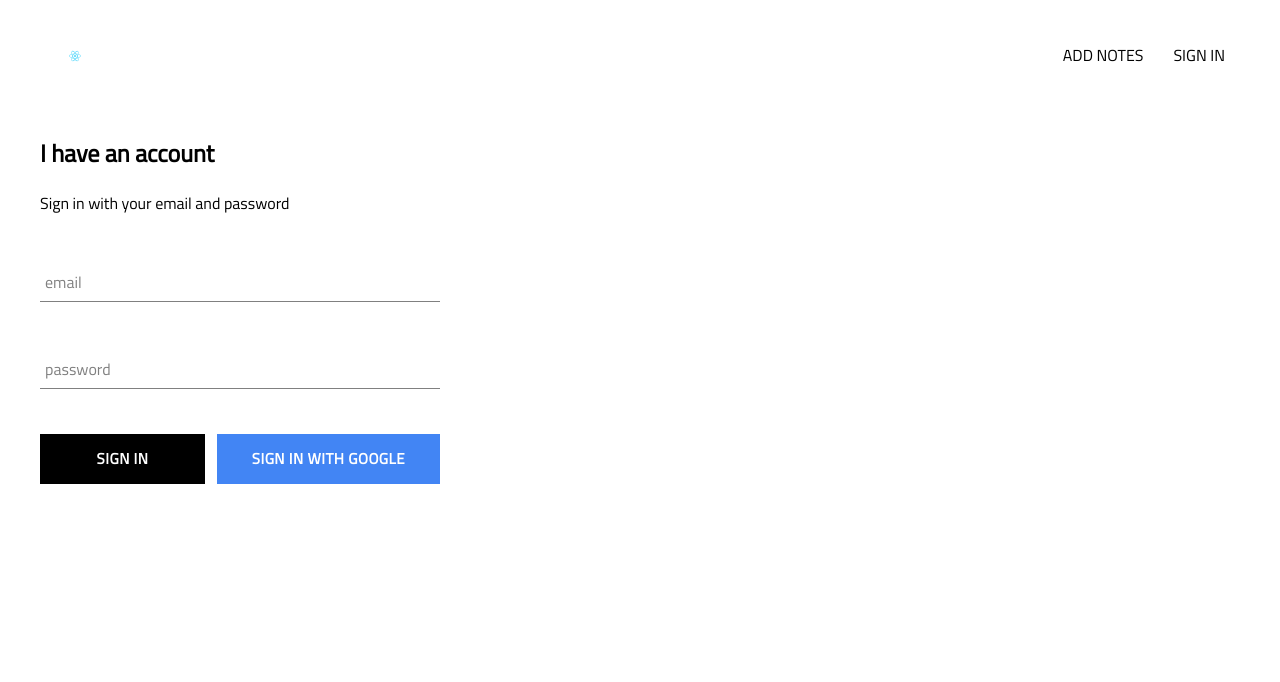
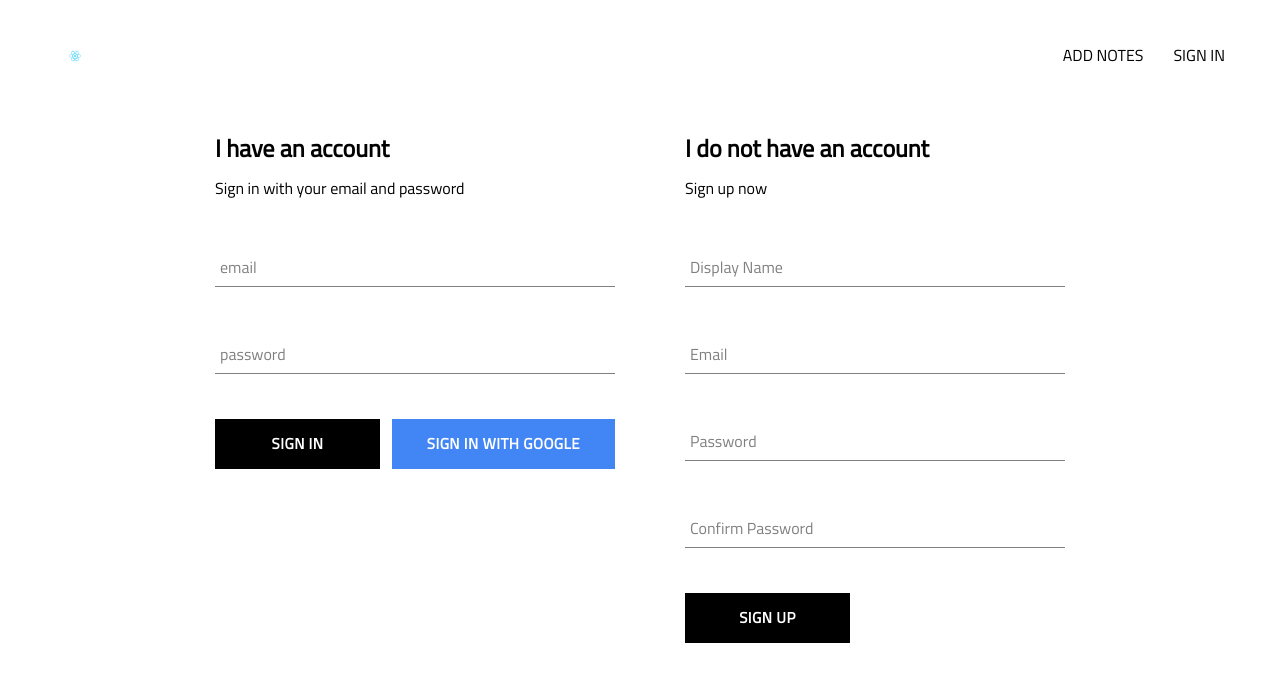
Before and after one commit to samuelshabach/React-Notepad, a React (Create React App) app: page /signin in a window 1280 px wide. Shown: the top 682 px of the page. Built offline with nearby package versions, Linux system fonts and the light colour scheme; no server answers.

Commit message:
worked a little on sign up with email and password

```diff
--- a/src/components/sign-in/sign-in.component.js
+++ b/src/components/sign-in/sign-in.component.js
@@ -32,7 +32,7 @@
     render(){
         return (
             <div className='sign-in'>
-                <h2>I have an account</h2>
+                <h2 className='title'>I have an account</h2>
                 <span>Sign in with your email and password</span>
 
                 <form onSubmit={this.handleSubmit}>
--- /dev/null
+++ b/src/components/sign-up/sign-up.component.js
@@ -0,0 +1,105 @@
+import React from 'react';
+
+import FormInput from '../form-input/form-input.component';
+import CustomButton from '../custom-button/custom-button.component';
+
+import { auth, createUserProfileDocument } from '../../firebase/firebase.utils'
+
+import './sign-up.styles.scss';
+
+class SignUp extends React.Component {
+    constructor() {
+        super()
+
+        this.state = {
+            displayName: '',
+            email: '',
+            password: '',
+            confirmPassword: '',
+        }
+    }
+
+    handleSubmit = async event => {
+        event.preventDefault();
+
+        const { displayName, email, password, confirmPassword } = this.state
+
+        if (password !== confirmPassword) {
+            alert("Passwords don't match");
+            return;
+        }
+
+        try {
+            const { user } = await auth.createUserWithEmailAndPassword(
+                email,
+                password
+                );
+
+            await createUserProfileDocument(user, {displayName});
+
+            this.setState({
+            displayName: '',
+            email: '',
+            password: '',
+            confirmPassword: '',
+            })
+
+        } catch (error) {
+            console.error(error);
+        }
+    }
+
+    handleChange = event => {
+        const { name, value } = event.target
+
+        this.setState({[name]: value})
+    }
+
+
+    render(){
+        const { displayName, email, password, confirmPassword } = this.state
+        return (
+            <div className='sign-up'>
+                <h2 className='title'>I do not have an account</h2>
+                <span>Sign up now</span>
+                <form className='sign-up-form' onSubmit={this.handleSubmit}>
+                    <FormInput
+                        type='text'
+                        name='displayName'
+                        value={displayName}
+                        onChange={this.handleChange}
+                        label='Display Name'
+                        required
+                    />
+                    <FormInput
+                        type='email'
+                        name='email'
+                        value={email}
+                        onChange={this.handleChange}
+                        label='Email'
+                        required
+                    />
+                    <FormInput
+                        type='password'
+                        name='password'
+                        value={password}
+                        onChange={this.handleChange}
+                        label='Password'
+                        required
+                    />
+                    <FormInput
+                        type='password'
+                        name='confirmPassword'
+                        value={confirmPassword}
+                        onChange={this.handleChange}
+                        label='Confirm Password'
+                        required
+                    />
+                    <CustomButton type='submit'>SIGN UP</CustomButton>
+                </form>
+            </div>
+        )
+    }
+}
+
+export default SignUp;
--- /dev/null
+++ b/src/components/sign-up/sign-up.styles.scss
@@ -0,0 +1,9 @@
+.sign-up {
+    display: flex;
+    flex-direction: column;
+    width: 380px;
+
+    .title {
+      margin: 10px 0;
+    }
+  }
--- a/src/pages/SignInAndSignUp/sign-in-and-sign-up.js
+++ b/src/pages/SignInAndSignUp/sign-in-and-sign-up.js
@@ -1,12 +1,14 @@
 import React from 'react';
 
-import SignIn from '../../components/sign-in/sign-in.component'
+import SignIn from '../../components/sign-in/sign-in.component';
+import SignUp from '../../components/sign-up/sign-up.component';
 
 import './sign-in-and-sign-up.styles.scss';
 
 const SignInAndSignUpPage = () => (
     <div className='sign-in-and-sign-up'>
         <SignIn />
+        <SignUp />
     </div>
 )
 
--- a/src/pages/SignInAndSignUp/sign-in-and-sign-up.styles.scss
+++ b/src/pages/SignInAndSignUp/sign-in-and-sign-up.styles.scss
@@ -0,0 +1,6 @@
+.sign-in-and-sign-up {
+    width: 850px;
+    display: flex;
+    justify-content: space-between;
+    margin: 30px auto;
+}
```
